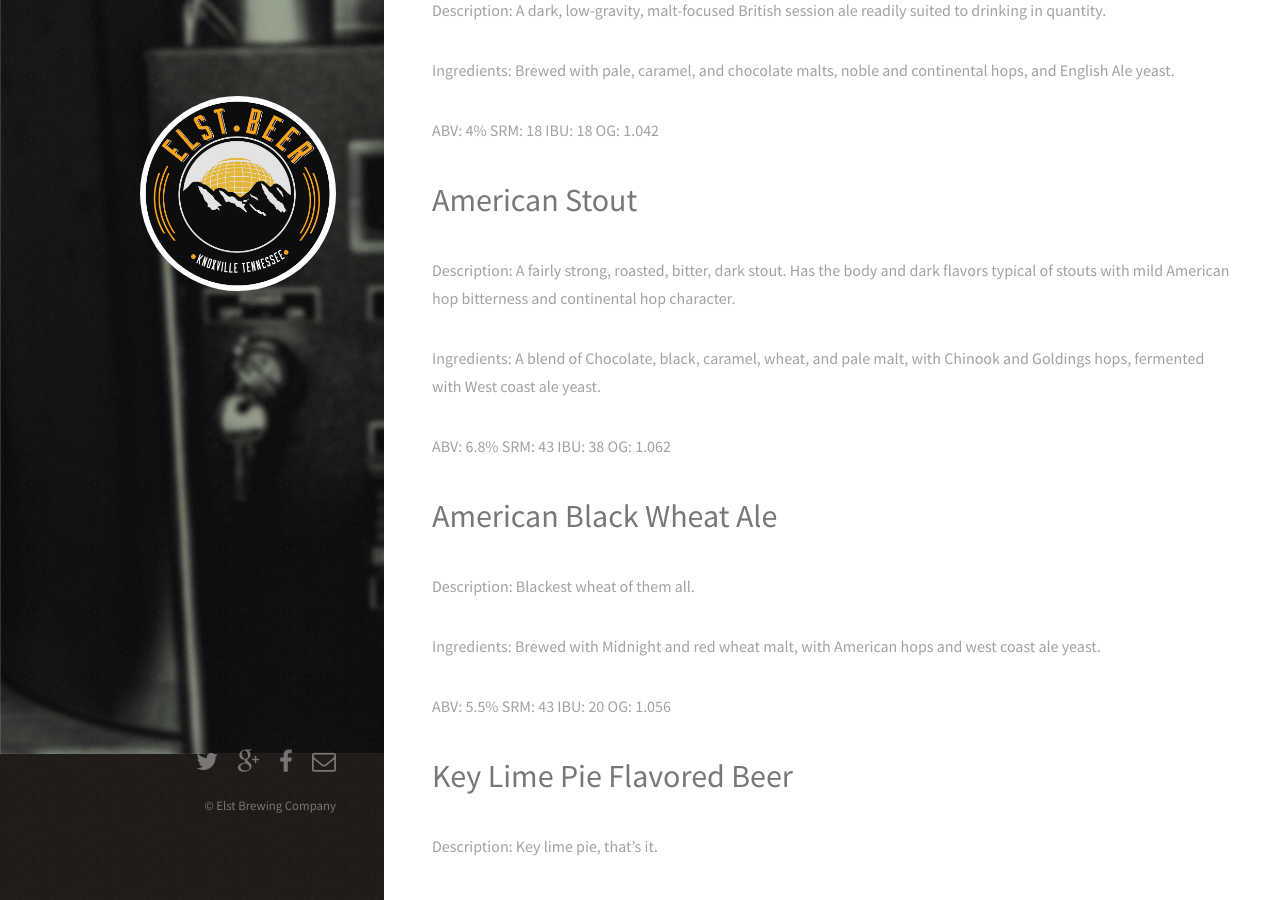
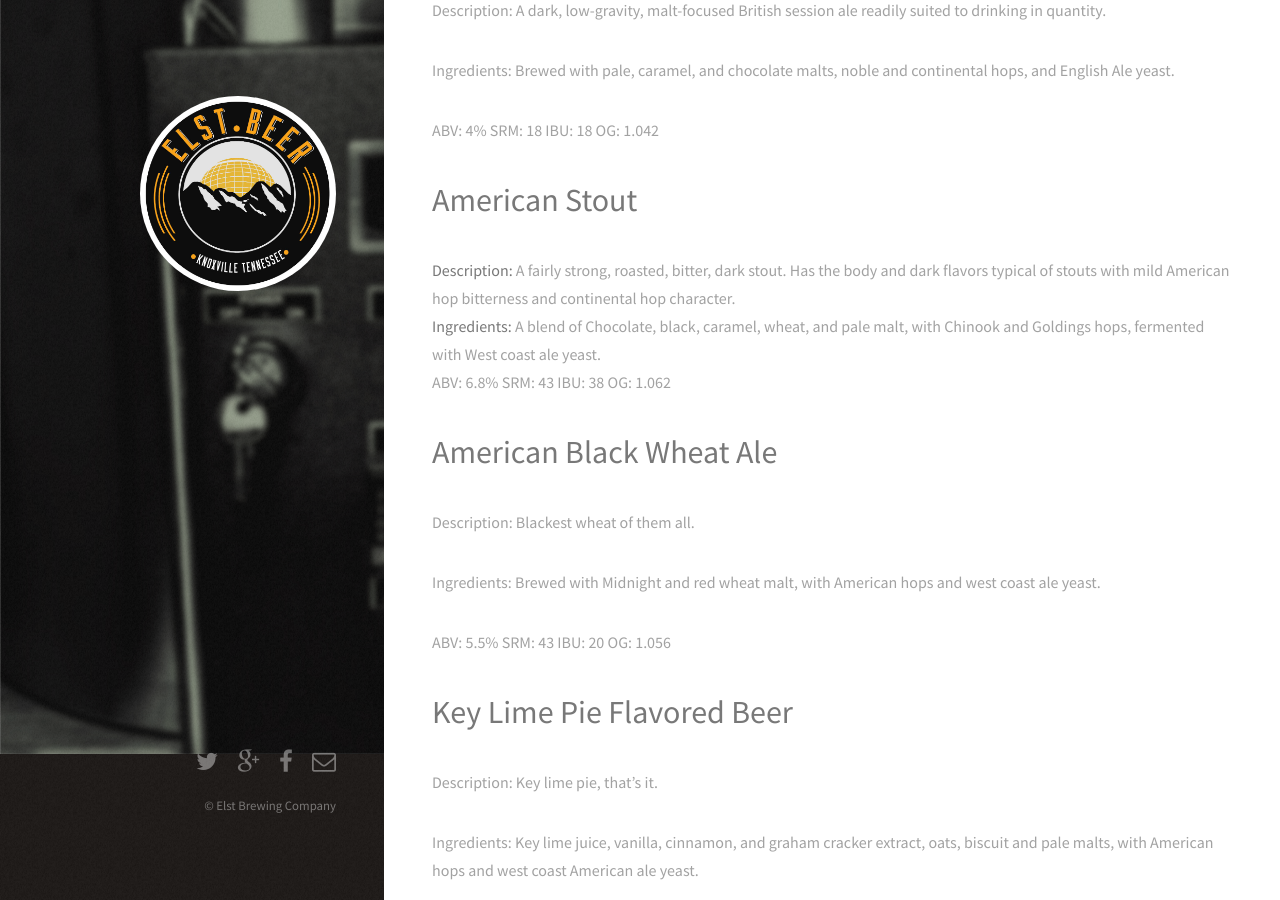
Before and after one commit to elst-beer/elst-beer.github.io, a Jekyll site: the page built from _posts/2016-01-30-elst-beers.markdown, in a window 1280 px wide and 900 px high, scrolled down 2916 px. Built offline with Jekyll 4.4.1, drawn with Linux system fonts in a browser that asks for light colours; part of the change alters nothing that is shown.

```diff
--- a/_posts/2016-01-30-elst-beers.markdown
+++ b/_posts/2016-01-30-elst-beers.markdown
@@ -105,10 +105,8 @@ IBU: 18
 OG: 1.042
 
 # American Stout
-Description:  A fairly strong, roasted, bitter, dark stout. Has the body and dark flavors typical of stouts with mild American hop bitterness and continental hop character. <br />
-
-Ingredients:  A blend of Chocolate, black, caramel, wheat, and pale malt, with Chinook and Goldings hops, fermented with West coast ale yeast. <br />
-
+<strong> Description:</strong>  A fairly strong, roasted, bitter, dark stout. Has the body and dark flavors typical of stouts with mild American hop bitterness and continental hop character. <br />
+<strong> Ingredients:</strong>  A blend of Chocolate, black, caramel, wheat, and pale malt, with Chinook and Goldings hops, fermented with West coast ale yeast. <br />
 ABV: 6.8%
 SRM: 43
 IBU: 38
```
